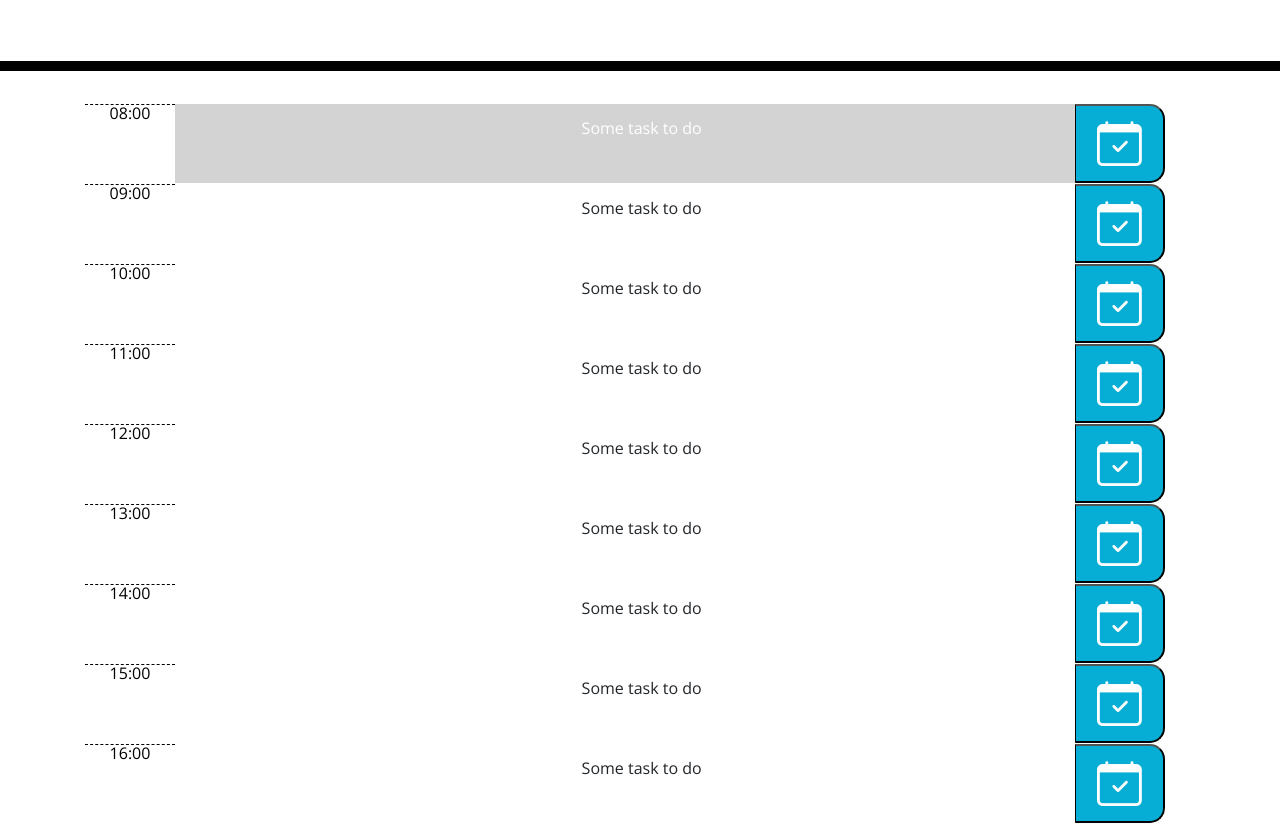
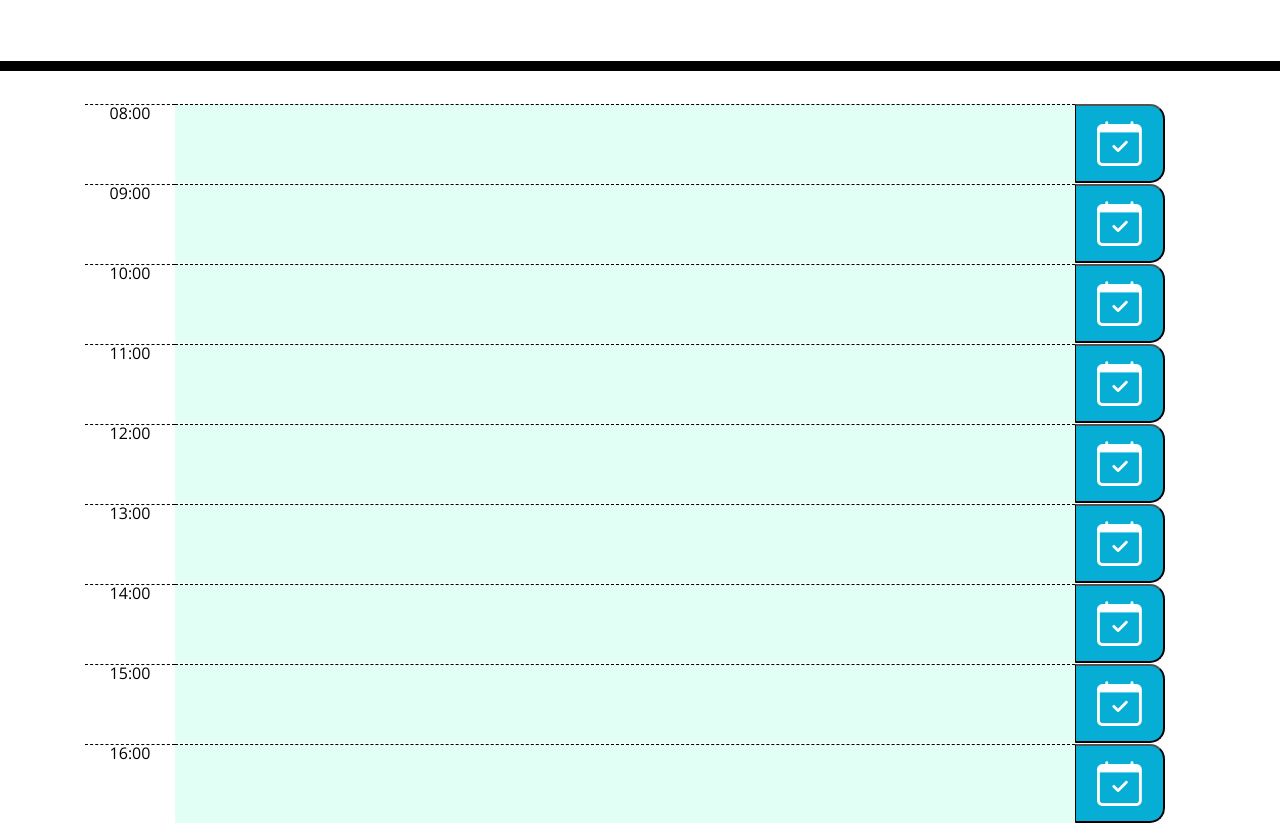
Before and after one commit to sergiionyx/work-day-scheduler, a plain HTML site: page index.html in a window 1280 px wide. Shown: the part 201-1024 px from the top of the page. Drawn offline with nearby package versions, Linux system fonts and the light colour scheme.

Commit message:
change i little html, add save func and button

```diff
--- a/assets/js/script.js
+++ b/assets/js/script.js
@@ -1,12 +1,13 @@
 var currentDay = document.querySelector("#currentDay");
+const indexConvertToTime = 8;
+var index;
+var tasks = [];
 
-
-
+//
 currentDay.textContent = "Today is " + moment().format('MMMM Do YYYY, HH:mm');
 
-tasks = [];
 // EDIT <p> by changing to <textarea>
-$(".time-block").on("click", function() {
+$(".col-10").on("click", function() {
     var text = $(this).find("p")
     .text()
     .trim();
@@ -21,7 +22,7 @@ $(".time-block").on("click", function() {
 });
 
 // GET text from <textarea> and put in new created <p>
-$(".time-block").on("blur","textarea",function(){
+$(".col-10").on("blur","textarea",function(){
     // get the textarea's current text
     var text = $(this)
     .val()
@@ -30,15 +31,52 @@ $(".time-block").on("blur","textarea",function(){
         text = "";
     };
     // get index
-    var index = $(this).closest("div").attr("id");
+    index = $(this).closest("div").attr("id");
     index = JSON.parse(index);
     //console.log(index);
     tasks[index] = text;
+    //saveTask();
     // create and fill <p> element
-    var taskP = $('<p class="col-10">')
+    var taskP = $('<p>')
     .text(text);
 
     // replace <textarea> with <p> element
     $(this).replaceWith(taskP);
 
+    // Pass task's p element into auditTask() to check due time
+    checkTask($(taskP));
 });
+
+function newOne (params) {
+    console.log();
+}
+
+// CHECK TASK AND CHANGE THE CLASS
+var checkTask = function(taskEl) {
+    //convert index into time of time-block
+    time = index + indexConvertToTime;
+    var currentTime = moment().hour();
+
+    // remove any old classes from parent div
+    $(taskEl).closest("div").removeClass("past present future");
+
+    // add new class
+    if (currentTime > time) {
+        $(taskEl).closest("div").addClass("past");
+    } else if (currentTime < time) {
+        $(taskEl).closest("div").addClass("future");
+    } else if (currentTime === time) {
+        $(taskEl).closest("div").addClass("present");
+    }
+};
+
+// SAVE TASK
+var saveTask = function() {
+    localStorage.setItem("tasks", JSON.stringify(tasks));
+};
+
+// SAVE BUTTON
+$(".saveBtn").on("click", function() {
+    saveTask();
+    checkTask();
+});
--- a/assets/styles/style.css
+++ b/assets/styles/style.css
@@ -31,7 +31,7 @@ textarea{
 }
 
 .row {
-  white-space: pre-wrap;
+  /* white-space: pre-wrap; */
   height: 80px;
   border-top: 1px solid white;;
 }
@@ -77,6 +77,13 @@ textarea{
   text-align: center;
 }
 
-p{
-  margin-bottom: 0;
+p {
+  margin: auto;
+  color: #000000;
 }
+
+.col-10 {
+  padding: 1%;
+  background-color: rgba(127, 255, 212, 0.233);
+  border-top: 1px dashed #000000;
+}
--- a/index.html
+++ b/index.html
@@ -22,78 +22,95 @@
     <p id="currentDay" class="lead"></p>
   </header>
   <div class="container">
-    <div id="0" class="row container time-block">
+    <div class="row container time-block">
       <div class="col-1 hour"> 08:00 </div>
-      <p class="col-10 past">
-        Some task to do
+      <div id="0" class="col-10">
+        <p>
+
         </p>
+      </div>
       <button class="col-1 saveBtn"><i class="bi bi-calendar-check"></i></button>
     </div>
 
-    <div id="1" class="row container time-block">
+    <div class="row container time-block">
       <div class="col-1 hour"> 09:00 </div>
-      <p class="col-10">
-        Some task to do
+      <div id="1" class="col-10">
+        <p>
+
         </p>
+      </div>
       <button class="col-1 saveBtn"><i class="bi bi-calendar-check"></i></button>
     </div>
 
-    <div id="2" class="row container time-block">
+    <div class="row container time-block">
       <div class="col-1 hour"> 10:00 </div>
-      <p class="col-10">
-        Some task to do
+      <div id="2" class="col-10">
+        <p>
+
         </p>
+      </div>
       <button class="col-1 saveBtn"><i class="bi bi-calendar-check"></i></button>
     </div>
 
-    <div id="3" class="row container time-block">
+    <div class="row container time-block">
       <div class="col-1 hour"> 11:00 </div>
-      <p class="col-10">
-        Some task to do
+      <div id="3" class="col-10">
+        <p>
+
         </p>
+      </div>
       <button class="col-1 saveBtn"><i class="bi bi-calendar-check"></i></button>
     </div>
 
-    <div id="4" class="row container time-block">
+    <div class="row container time-block">
       <div class="col-1 hour"> 12:00 </div>
-      <p class="col-10">
-        Some task to do
+      <div id="4" class="col-10">
+        <p>
+
         </p>
+      </div>
       <button class="col-1 saveBtn"><i class="bi bi-calendar-check"></i></button>
     </div>
 
-    <div id="5" class="row container time-block">
+    <div class="row container time-block">
       <div class="col-1 hour"> 13:00 </div>
-      <p class="col-10">
-        Some task to do
+      <div id="5" class="col-10">
+        <p>
+
         </p>
+      </div>
       <button class="col-1 saveBtn"><i class="bi bi-calendar-check"></i></button>
     </div>
 
-    <div id="6" class="row container time-block">
+    <div class="row container time-block">
       <div class="col-1 hour"> 14:00 </div>
-      <p class="col-10">
-        Some task to do
+      <div id="6" class="col-10">
+        <p>
+
         </p>
+      </div>
       <button class="col-1 saveBtn"><i class="bi bi-calendar-check"></i></button>
     </div>
 
-    <div id="7" class="row container time-block">
+    <div class="row container time-block">
       <div class="col-1 hour"> 15:00 </div>
-      <p class="col-10">
-        Some task to do
+      <div id="7" class="col-10">
+        <p>
+
         </p>
+      </div>
       <button class="col-1 saveBtn"><i class="bi bi-calendar-check"></i></button>
     </div>
 
-    <div id="8" class="row container time-block">
+    <div class="row container time-block">
       <div class="col-1 hour"> 16:00 </div>
-      <p class="col-10">
-        Some task to do
+      <div id="8" class="col-10">
+        <p>
+
         </p>
+      </div>
       <button class="col-1 saveBtn"><i class="bi bi-calendar-check"></i></button>
     </div>
-
 
 
   </div>
```
Lines whose indentation alone changed are shown as unchanged.
